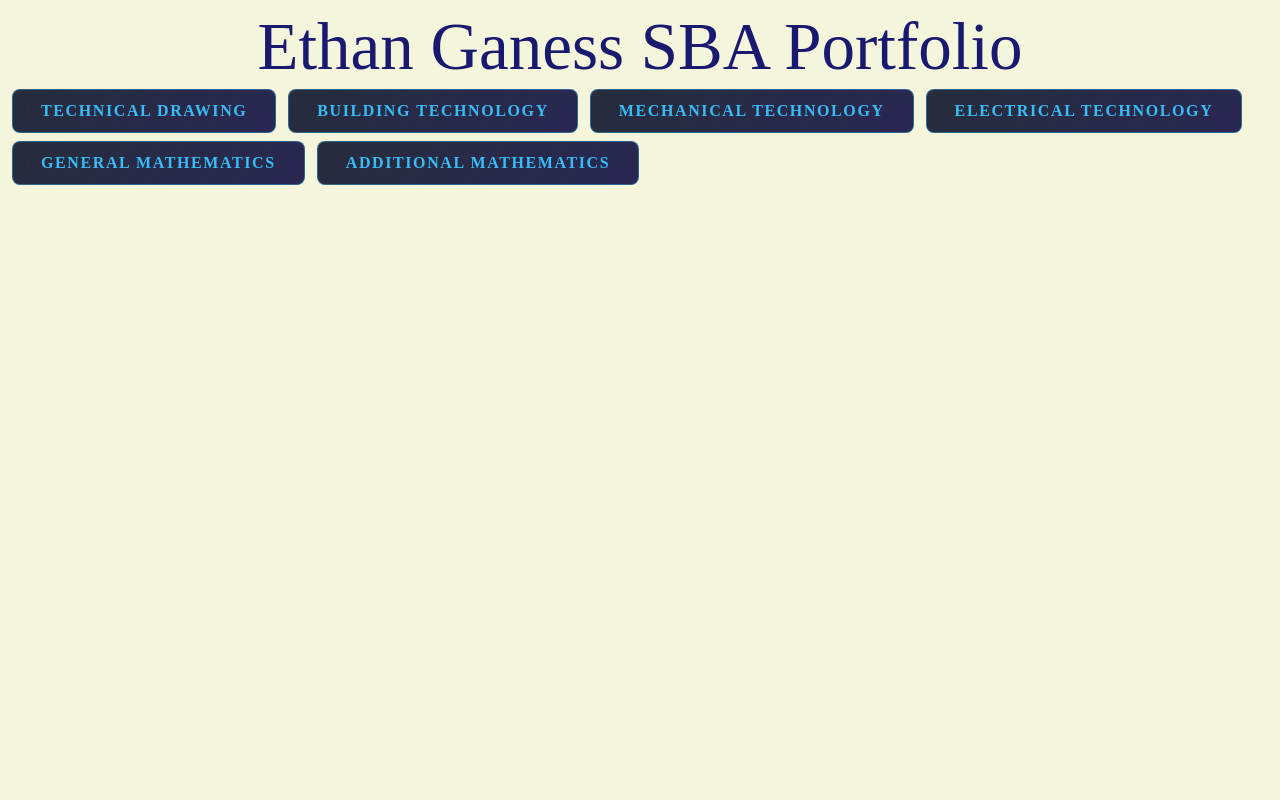
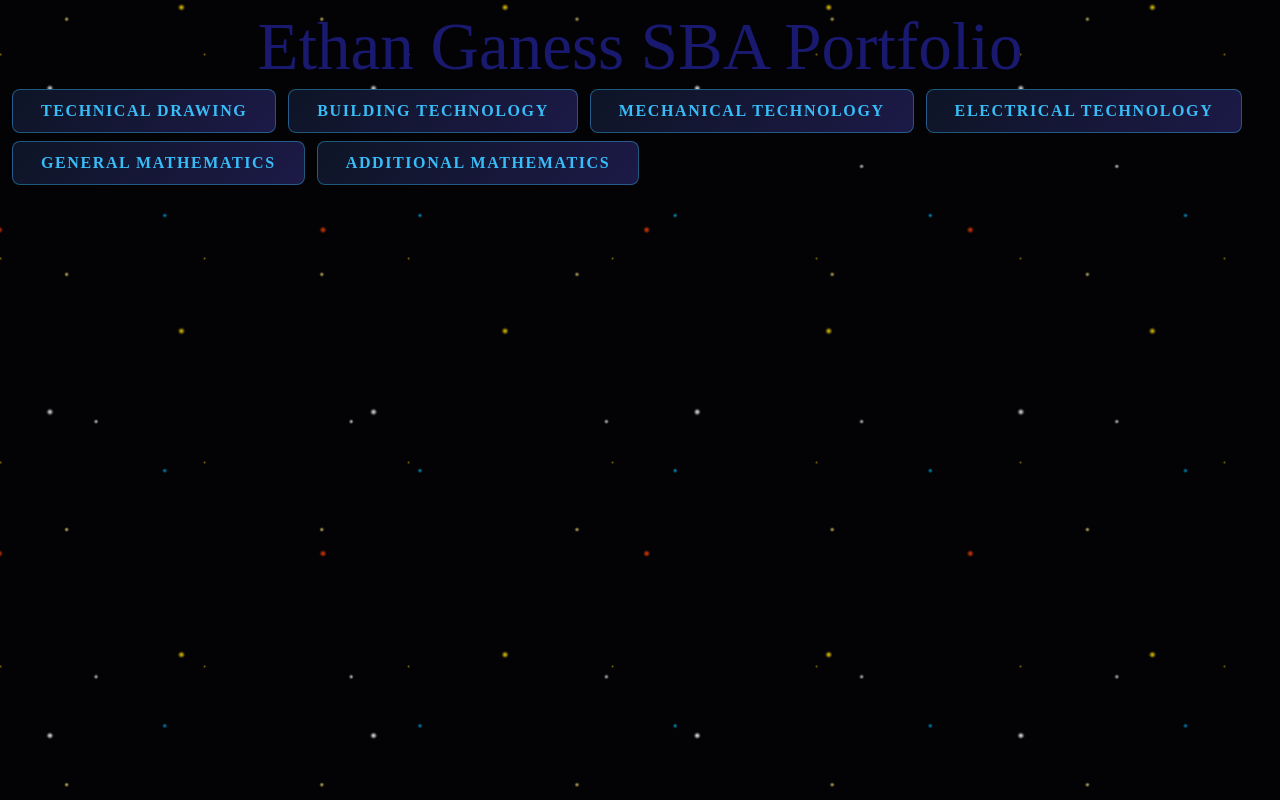
Before and after one commit to Unknownweird/SBA-Repository, a plain HTML site: page index.html in a window 1280 px wide. Drawn offline with Linux system fonts and the light colour scheme.

Commit message:
Add starfield background to index.html
Added starfield background to the portfolio page.

```diff
--- a/index.html
+++ b/index.html
@@ -6,7 +6,12 @@
     <link rel="stylesheet" href="Style.css">
     <title>Ethan Ganess SBAs</title>
 </head>
-<body bgcolor="beige">
+<body>
+    <div class="starfield">
+        <div class="stars-small"></div>
+        <div class="stars-medium"></div>
+        <div class="stars-large"></div>
+    </div>
     <header>Ethan Ganess SBA Portfolio</header>
         <a class="Button1" href="https://docs.google.com/document/d/1LP-Xbcsl-p02HKv2c2SEMiWxVlMIxKWRdqszEMEouhM/edit?tab=t.0">Technical Drawing</a>
         <a class="Button1" href="https://docs.google.com/document/d/1Sq9REdY5WtyaZBAgPyKZypmC3vLArppWcczk-4y3wzU/edit?tab=t.0#heading=h.ot0l07wbi064">Building Technology</a>
```
